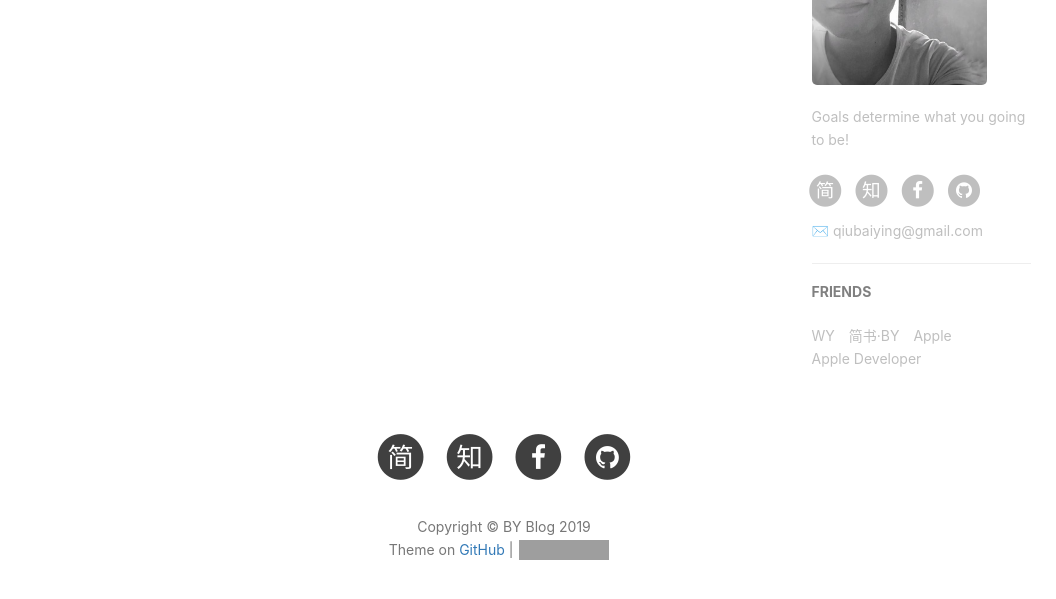
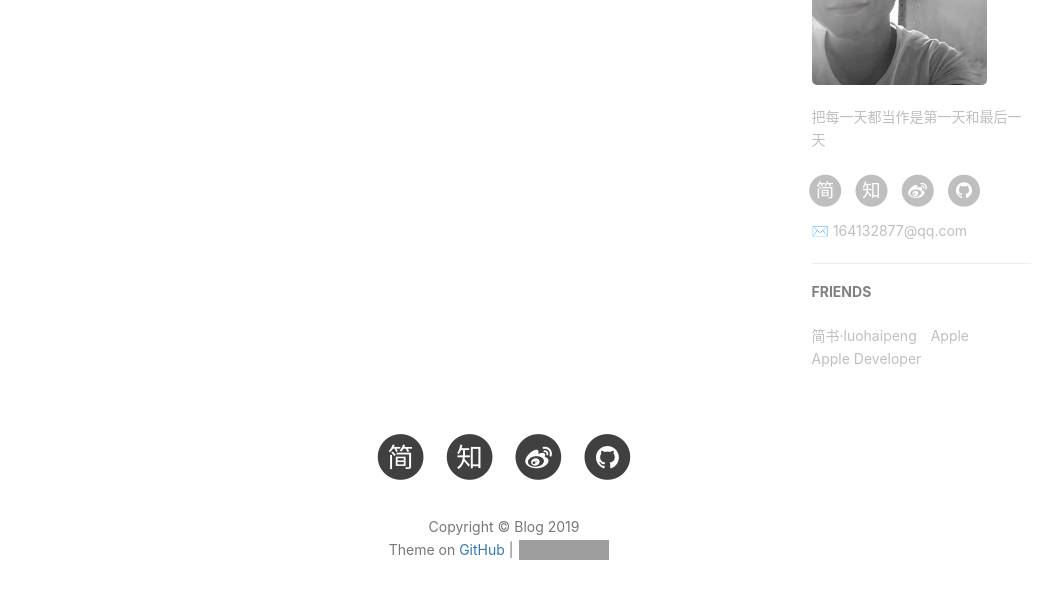
Before and after one commit to luohaipeng/luohaipeng.github.com, a Jekyll site: the page built from about.html, in a window 1280 px wide and 900 px high, scrolled down 713 px. Shown: the part 246-845 px from the top of the window, without its empty margins (136-1192 px from the left). Built offline with Jekyll 4.4.1, drawn with Linux system fonts in a browser that asks for light colours; nearby versions of some CDN libraries; comment, search, counter and statistics services are not loaded; grey boxes are pictures that could not be loaded.

Commit message:
提交博客模板

```diff
--- a/_config.yml
+++ b/_config.yml
@@ -1,29 +1,29 @@
 # Site settings
-title: BY Blog
-SEOTitle: 柏荧的博客 | BY Blog
+title: Blog
+SEOTitle: 罗海鹏-博客
 header-img: img/post-bg-desk.jpg
-email: qiubaiying@gmail.com
-description: "Every failure is leading towards success."
-keyword: "BY, BY Blog, 柏荧的博客, qiubaiying, 邱柏荧, iOS, Apple, iPhone"
-url: "http://qiubaiying.github.io"          # your host, for absolute URL
+email: 164132877@qq.com
+description: "把每一天都当作是第一天和最后一天"
+keyword: "罗海鹏-博客, luohaipeng-blog, luohaipeng, 罗海鹏, iOS, Apple, iPhone"
+url: "http://luohaipeng.github.io"          # your host, for absolute URL
 baseurl: ""      # for example, '/blog' if your blog hosted on 'host/blog'
-github_repo: "https://github.com/qiubaiying/qiubaiying.github.io.git" # you code repository
+github_repo: "https://github.com/luohaipeng/luohaipeng.github.com.git" # you code repository
 
 # Sidebar settings
 sidebar: true                           # whether or not using Sidebar.
-sidebar-about-description: "Goals determine what you going to be!"
+sidebar-about-description: "把每一天都当作是第一天和最后一天"
 sidebar-avatar: /img/about-BY-gentle.jpg      # use absolute URL, seeing it's used in both `/` and `/about/`
 
 
 
 # SNS settings
 RSS: false
-# weibo_username:     qiubaiying
-zhihu_username:     qiubaiying
-github_username:    qiubaiying
-facebook_username:  baiying.qiu.7
-jianshu_username:   e71990ada2fd
-#twitter_username:   qiubaiying
+jianshu_username:   95006ccf2673
+weibo_username:     164132877@qq.com
+zhihu_username:     luohaipeng
+github_username:    luohaipeng
+#facebook_username:
+#twitter_username:   luohaipeng
 
 
 
@@ -61,24 +61,24 @@ kramdown:
 
 # Gitalk
 gitalk:
-  enable: true    #是否开启Gitalk评论
-  clientID: f2c84e7629bb1446c1a4                            #生成的clientID
-  clientSecret: ca6d6139d1e1b8c43f8b2e19492ddcac8b322d0d    #生成的clientSecret
-  repo: qiubaiying.github.io    #仓库名称
-  owner: qiubaiying    #github用户名
-  admin: qiubaiying
-  distractionFreeMode: true #是否启用类似FB的阴影遮罩
+  enable: false    #是否开启Gitalk评论
+  clientID:                             #生成的clientID
+  clientSecret:     #生成的clientSecret
+  repo:     #仓库名称
+  owner:     #github用户名
+  admin:
+  distractionFreeMode: false #是否启用类似FB的阴影遮罩
 
 
 # 统计
 
 # Analytics settings
 # Baidu Analytics
-ba_track_id: b50bf2b12b5338a1845e33832976fd68
+#ba_track_id: b50bf2b12b5338a1845e33832976fd68
 
 # Google Analytics
 ga_track_id: 'UA-90855596-1'            # Format: UA-xxxxxx-xx
-ga_domain: qiubaiying.top               # 默认的是 auto, 这里我是自定义了的域名，你如果没有自己的域名，需要改成auto
+ga_domain: auto               # 默认的是 auto, 如果有自己的域名，可以放在这里
 
 
 
@@ -99,11 +99,8 @@ service-worker: true
 # Friends
 friends: [
     {
-        title: "WY",
-        href: "http://zhengwuyang.com"
-    },{
-        title: "简书·BY",
-        href: "http://www.jianshu.com/u/e71990ada2fd"
+        title: "简书·luohaipeng",
+        href: "http://www.jianshu.com/u/95006ccf2673"
     },{
         title: "Apple",
         href: "https://apple.com"
```
